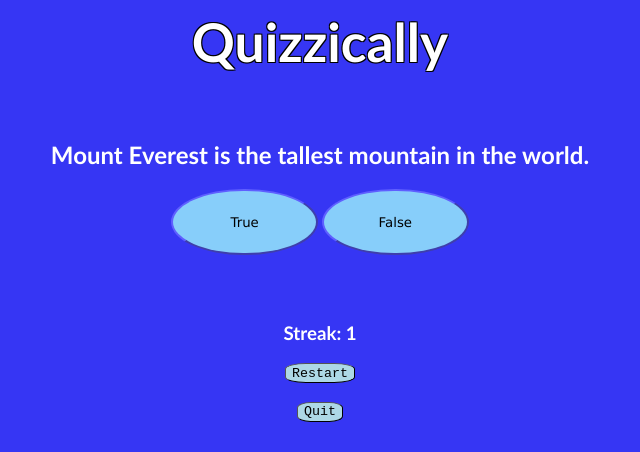
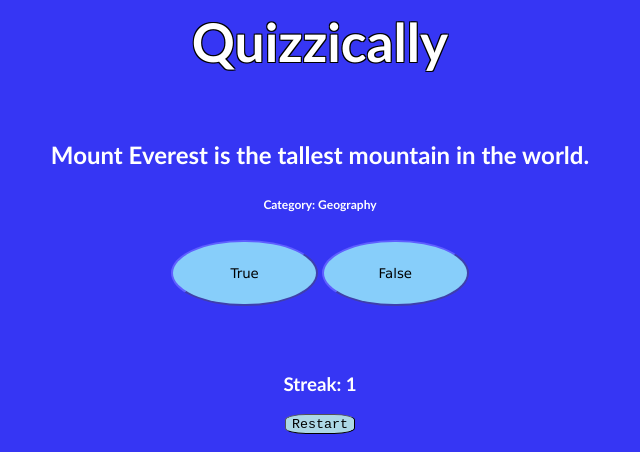
Before and after one commit to tjbcca/Django-Quizzically, a Django app: page /freeplay/1/1 in a window 1280 px wide. Shown: the top 452 px of the page, without its empty margins (320-960 px from the left). Run offline with Django 5.2, Linux system fonts and the light colour scheme; data comes from the database, SQL or seed files in the repository; both versions use the stored data as it was after the commit.

Commit message:
added category

```diff
--- a/app/static/play.css
+++ b/app/static/play.css
@@ -71,6 +71,11 @@ h3 {
   font-family: "Gill Sans", "Gill Sans MT", Calibri, "Trebuchet MS", sans-serif;
   color: white;
 }
+h6 {
+  font-family: "Gill Sans", "Gill Sans MT", Calibri, "Trebuchet MS", sans-serif;
+  color: white;
+  font-size: 12px;
+}
 @keyframes growShrink {
   0%,
   100% {
--- a/app/templates/freeplay.html
+++ b/app/templates/freeplay.html
@@ -10,6 +10,7 @@
   <body>
     <h1 class="title">Quizzically</h1>
     <h2>{{ question }}</h2>
+    <h6>Category: {{ category }}</h6>
     {% for i in choices %} {% if i == answer %}
     <a href="/freeplay/{{ goodJob }}/correct"><button class="choice">{{ i }}</button></a>
     {% else %}
--- a/app/templates/teams.html
+++ b/app/templates/teams.html
@@ -10,6 +10,7 @@
   <body>
     <h1 class="title">Quizzically</h1>
     <h2>{{ question }}</h2>
+    <h6>Category: {{ category }}</h6>
     {% for i in choices %} {% if i == answer %}
     <button class="choice tc">{{ i }}<br /></button>
     {% else %}
```
Also changed, not shown: db.sqlite3.
